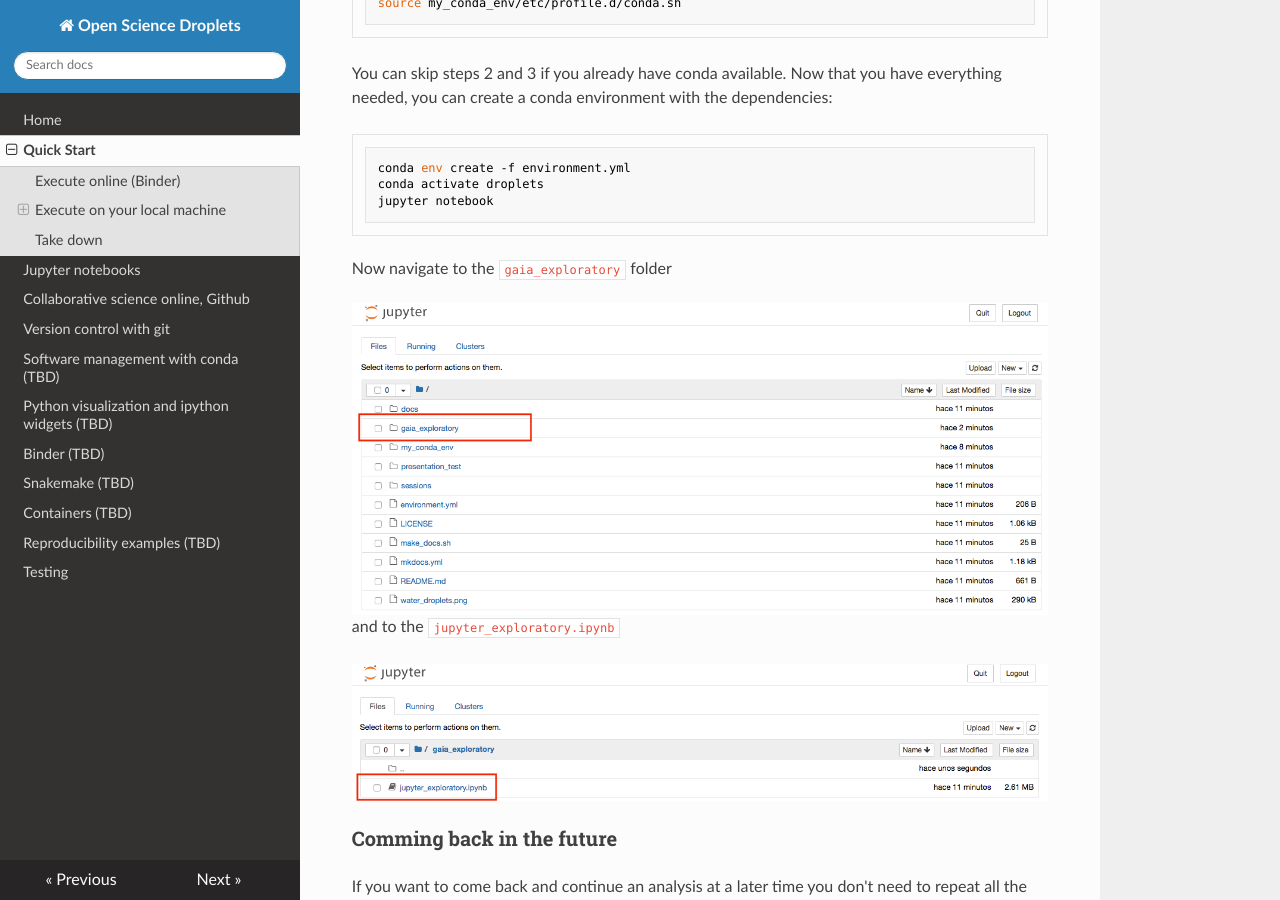
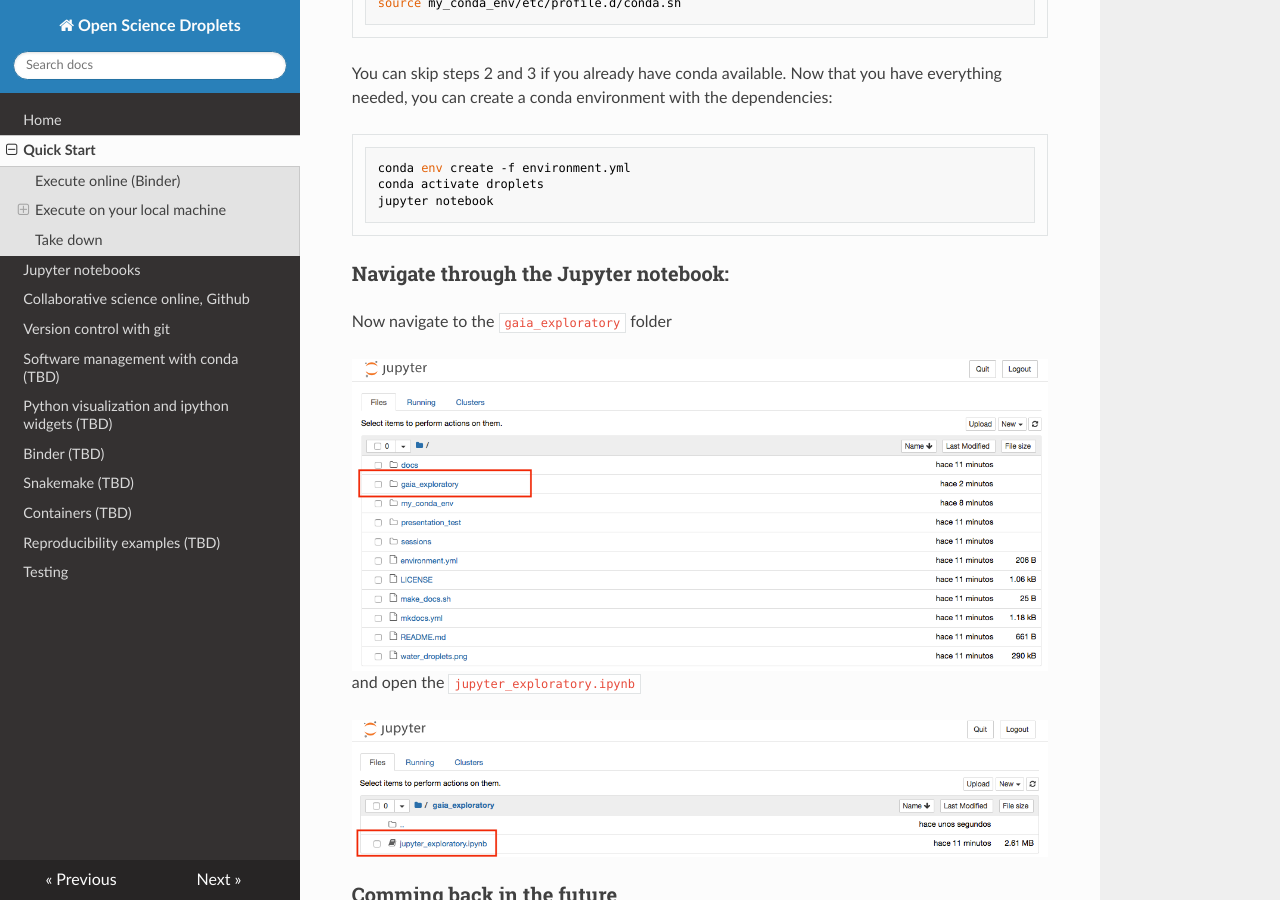
Before and after one commit to espsrc/droplets, an MkDocs documentation site: the page built from docs/quickstart.md, in a window 1280 px wide and 900 px high, scrolled down 1388 px. Built offline with MkDocs 1.6.1, drawn with Linux system fonts in a browser that asks for light colours; nearby versions of some CDN libraries.

Commit message:
Updated Quickstart.md
Some rewording

````diff
--- a/docs/quickstart.md
+++ b/docs/quickstart.md
@@ -57,10 +57,12 @@
 conda activate droplets
 jupyter notebook
 ```
+
+### Navigate through the Jupyter notebook:
 Now navigate to the ```gaia_exploratory``` folder
 
 ![](images/quickstart_navigatenotebook_1.png)
-and to the ```jupyter_exploratory.ipynb```
+and open the ```jupyter_exploratory.ipynb```
 
 ![](images/quickstart_navigatenotebook_2.png)
 
````
